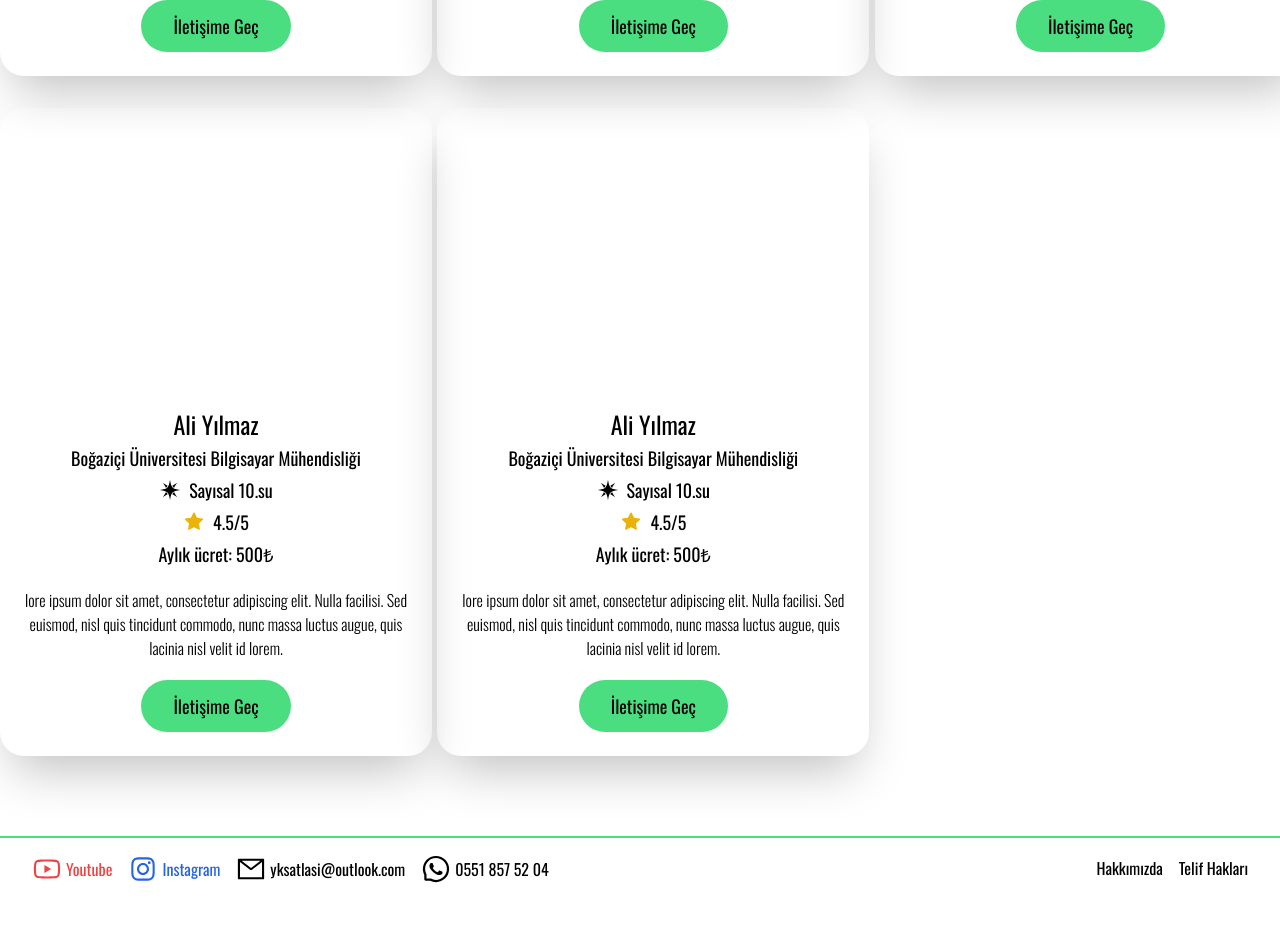
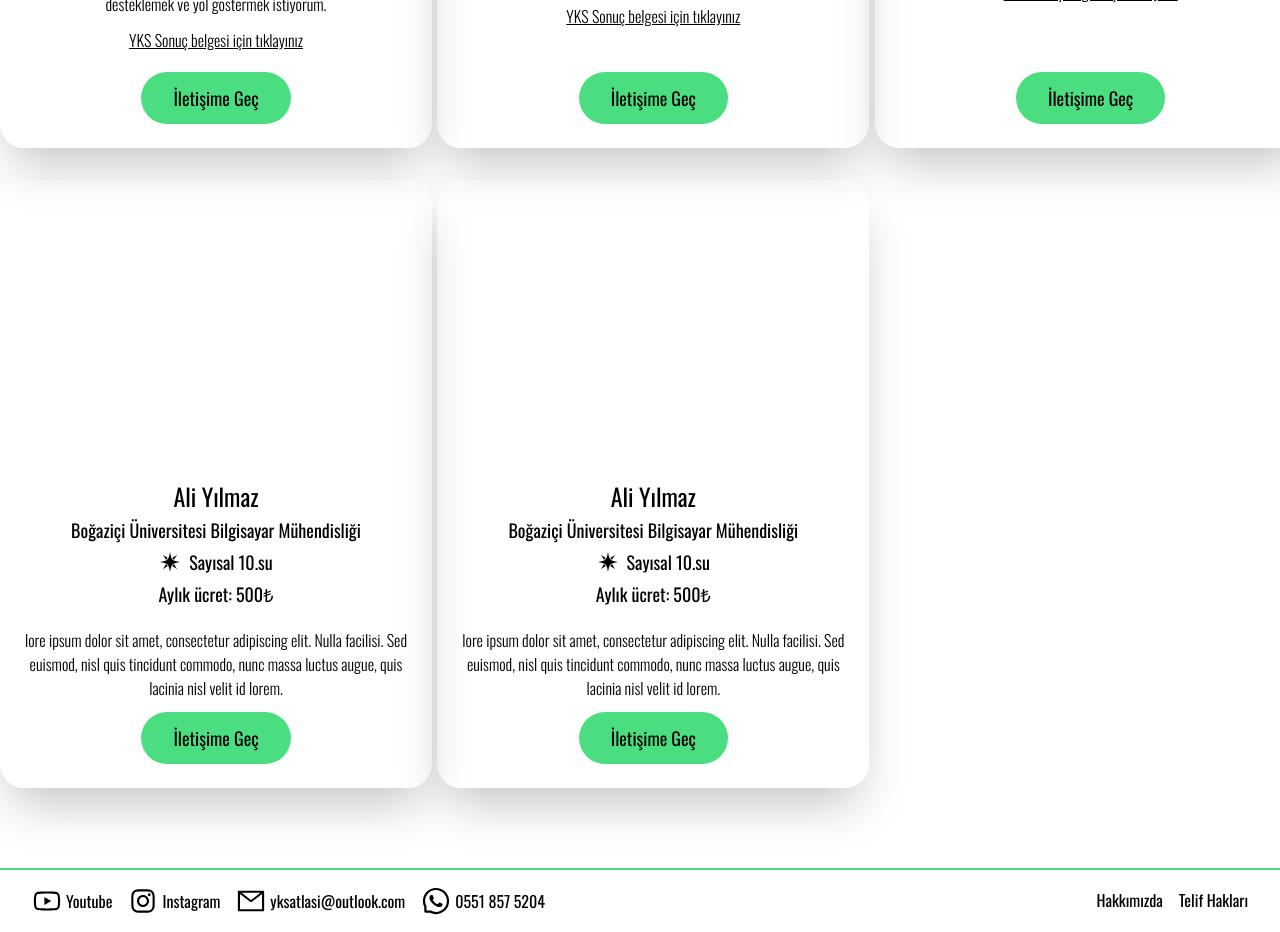
Before and after one commit to SuleymanTolgaAcar/koc-akademi, a Next.js app: page /kocluk in a window 1280 px wide. Shown: the part 2240-3172 px from the top of the page. Before the commit the page ends 3140 px from the top, so only its background shows below. Built offline with nearby package versions, Linux system fonts and the light colour scheme.

Commit message:
added yks documents

```diff
--- a/app/iletisim/page.tsx
+++ b/app/iletisim/page.tsx
@@ -6,6 +6,7 @@ import { useSearchParams, useRouter } from "next/navigation";
 import Image from "next/image";
 import contactImg from "@/public/images/contact.svg";
 import emailjs from "@emailjs/browser";
+import { AiOutlineWhatsApp } from "react-icons/ai";
 
 const Iletisim = () => {
   const params = useSearchParams();
@@ -66,7 +67,7 @@ const Iletisim = () => {
   };
 
   return (
-    <div className="w-full flex items-center justify-center pt-20 md:flex-row md:gap-32 flex-col">
+    <div className="w-full flex items-center justify-center pt-20 md:flex-row md:gap-32 flex-col md:mt-4">
       <Image
         alt="iletisim"
         src={contactImg}
@@ -74,6 +75,7 @@ const Iletisim = () => {
         height={700}
         className="rounded-3xl -mt-8"
       />
+      <div className="flex flex-col gap-4">
         <form
           ref={form}
           onSubmit={handleSubmit}
@@ -113,7 +115,9 @@ const Iletisim = () => {
             <option value="" disabled>
               Lütfen bir konu seçin
             </option>
-          <option value="Koçluk almak istiyorum">Koçluk almak istiyorum</option>
+            <option value="Koçluk almak istiyorum">
+              Koçluk almak istiyorum
+            </option>
             <option value="Bilgi almak istiyorum">Bilgi almak istiyorum</option>
             <option value="Aranıza katılmak istiyorum">
               Aranıza katılmak istiyorum
@@ -137,6 +141,15 @@ const Iletisim = () => {
             Gönder
           </button>
         </form>
+        <a
+          href="https://wa.me/905518575204"
+          target="_blank"
+          className="flex gap-1 items-center justify-center transition-all duration-300 transform hover:scale-105 text-black text-xl"
+        >
+          <AiOutlineWhatsApp size={40} />
+          <p className="">Whatsapp Destek Hattımız</p>
+        </a>
+      </div>
     </div>
   );
 };
--- a/app/kocluk/page.tsx
+++ b/app/kocluk/page.tsx
@@ -26,6 +26,7 @@ const Kocluk = () => {
             rating={0}
             description="Ben Tolga, Boğaziçi Bilgisayar Mühendisliği 2. sınıf öğrencisiyim. YKS 2021'de sayısalda 253, YKS 2022'de EA'da 21, dilde 44. oldum. Üniversite sınavını iki defa tecrübe etmiş ve istediği derecelere ulaşmış biri olarak sizlerin de hedeflerinize ulaşabilmenize yardımcı olmak için kurduğumuz bu platformda öğrenci koçu olarak kendim de yer almak istedim."
             image="bg-tolga"
+            docLink="https://drive.google.com/file/d/1TX3Cc0Vg_RNE8yyz3hhppXXxytju1act/view?usp=drive_link"
             full
           />
           <Card
@@ -48,13 +49,25 @@ const Kocluk = () => {
             image="bg-zulal"
           />
           <Card
+            name="Yunus Emre Korkmaz"
+            department="Koç Üniversitesi Bilgisayar Mühendisliği"
+            title="Sayısal 1126.sı"
+            price={500}
+            rating={0}
+            description="Merhaba, ben Yunus. Koç Üniversitesinde bilgisayar mühendisliği okuyorum. Üniversite sınavına hazırlanan öğrencilere koçluk yapmak istiyorum. Neden mi? Çünkü ben de sizin gibi bir zamanlar üniversite hayalini kuran, çok çalışan ve başarılı olan bir öğrenciydim. Üniversite sınavında sayıdal alanda 1126. olarak Türkiye’nin en prestijli üniversitelerinden birine burslu olarak girdim. Bu başarımın arkasında yalnızca çalışkanlık değil, aynı zamanda doğru yöntemler, stratejiler ve motivasyon da vardı. Ben de size bu konularda yardımcı olmak, sizi desteklemek ve yol göstermek istiyorum.
+  "
+            image="bg-yunusemre"
+            docLink="https://drive.google.com/file/d/1TX1Bj20zE9jlO-0rfaAzQAbh1zFEHzqd/view?usp=sharing"
+          />
+          <Card
             name="Muzaffer Berke Savaş"
             department="Hacettepe Üniversitesi Bilgisayar Mühendisliği"
             title="Sayısal 2909.su"
-            price={500}
+            price={600}
             rating={0}
             description="Merhaba! Ben Muzaffer Berke Savaş, 2022 YKS sınavında sayısal alanda Türkiye 2909. oldum. Şu anda aktif olarak Hacettepe Üniversitesi’nde bilgisayar mühendisliği okuyorum. Üniversite sınavına hazırlık konusunda tecrübesi olan bir koçum. Kendi senemde kazandığım tecrübeleri bir sonraki nesil olan sizlere aktarmaktan büyük mutluluk duyuyorum. Bu süreçte çoğu sınav stratejisini, zaman yönetim becerisini, hedefe yönelik net arttırma becerisini kazandırmayı hedefliyorum."
             image="bg-muzaffer"
+            docLink="https://drive.google.com/file/d/1TXNGofokASBuQmo4BubfqiMajZ4fCc3j/view?usp=sharing"
           />
           <Card
             name="Mehmet Oğuz Kocadere"
@@ -64,13 +77,14 @@ const Kocluk = () => {
             rating={0}
             description="Ben Mehmet Oğuz Kocadere, 20 yaşındayım. Hacettepe Bilgisayar Mühendisliği 2. Sınıf öğrencisiyim. YKS’ de sayısal 2881 sıralama yaparak bu okulu kazandım. Bunun için en çok bana katkı sağlayan alanlar AYT matematik, biyoloji ve kimya netlerim oldu ve kendime bu alanlarda güveniyorum. Bu yolda ilerlerken kullandığım yöntemleri anlatmaya ve aklınıza takılan sorularda yardım etmeye ve rehberiniz olmaya hazırım. "
             image="bg-mehmetoguz"
+            docLink="https://drive.google.com/file/d/1TbENzq6GMfhqHTEaCCcIZKLfufyeirBJ/view?usp=sharing"
           />
           <Card
             name="Ali Yılmaz"
             department="Boğaziçi Üniversitesi Bilgisayar Mühendisliği"
             title="Sayısal 10.su"
             price={500}
-            rating={4.5}
+            rating={0}
             description="lore ipsum dolor sit amet, consectetur adipiscing elit. Nulla
         facilisi. Sed euismod, nisl quis tincidunt commodo, nunc
         massa luctus augue, quis lacinia nisl velit id lorem."
@@ -81,18 +95,7 @@ const Kocluk = () => {
             department="Boğaziçi Üniversitesi Bilgisayar Mühendisliği"
             title="Sayısal 10.su"
             price={500}
-            rating={4.5}
-            description="lore ipsum dolor sit amet, consectetur adipiscing elit. Nulla
-        facilisi. Sed euismod, nisl quis tincidunt commodo, nunc
-        massa luctus augue, quis lacinia nisl velit id lorem."
-            image="/images/man.avif"
-          />
-          <Card
-            name="Ali Yılmaz"
-            department="Boğaziçi Üniversitesi Bilgisayar Mühendisliği"
-            title="Sayısal 10.su"
-            price={500}
-            rating={4.5}
+            rating={0}
             description="lore ipsum dolor sit amet, consectetur adipiscing elit. Nulla
         facilisi. Sed euismod, nisl quis tincidunt commodo, nunc
         massa luctus augue, quis lacinia nisl velit id lorem."
--- a/components/Card.tsx
+++ b/components/Card.tsx
@@ -13,6 +13,7 @@ interface CardProps {
   image: string;
   founder?: boolean;
   full?: boolean;
+  docLink?: string;
 }
 
 const Card: React.FC<CardProps> = ({
@@ -25,6 +26,7 @@ const Card: React.FC<CardProps> = ({
   department,
   founder = false,
   full = false,
+  docLink,
 }) => {
   return (
     <div className="rounded-3xl w-11/12 xl:w-fit p-6 flex flex-col gap-1 items-center shadow-2xl xl:col-span-4 col-span-12">
@@ -44,9 +46,18 @@ const Card: React.FC<CardProps> = ({
         </h3>
       )}
       {!founder && <h3 className="text-lg">Aylık ücret: {price}₺</h3>}
-      <div className="py-4 md:w-96 flex items-center justify-center">
+      <div className="pt-4 pb-2 md:w-96 flex items-center justify-center">
         <p className="text-base font-light text-center">{description}</p>
       </div>
+      {!founder && docLink && (
+        <a
+          href={docLink}
+          target="_blank"
+          className="text-base font-light underline mb-4"
+        >
+          YKS Sonuç belgesi için tıklayınız
+        </a>
+      )}
       {!founder && !full && (
         <Link
           href="/iletisim?konu=kocluk"
--- a/components/Footer.tsx
+++ b/components/Footer.tsx
@@ -16,7 +16,7 @@ const Footer = () => {
         <a
           href="https://www.youtube.com/@mkaanguney"
           target="_blank"
-          className="flex gap-1 items-center transition-all duration-300 transform hover:scale-105 text-red-500"
+          className="flex gap-1 items-center transition-all duration-300 transform hover:scale-105 text-black"
         >
           <AiOutlineYoutube size={30} />
           <p className="">Youtube</p>
@@ -24,7 +24,7 @@ const Footer = () => {
         <a
           href="https://www.instagram.com/yks_atlasi/"
           target="_blank"
-          className="flex gap-1 items-center transition-all duration-300 transform hover:scale-105 text-blue-600"
+          className="flex gap-1 items-center transition-all duration-300 transform hover:scale-105 text-black"
         >
           <AiOutlineInstagram size={30} />
           <p className="">Instagram</p>
@@ -43,7 +43,7 @@ const Footer = () => {
           className="flex gap-1 items-center transition-all duration-300 transform hover:scale-105 text-black"
         >
           <AiOutlineWhatsApp size={30} />
-          <p className="">0551 857 52 04</p>
+          <p className="">0551 857 5204</p>
         </a>
       </div>
       <div className="flex gap-4 flex-col md:flex-row">
--- a/tailwind.config.js
+++ b/tailwind.config.js
@@ -17,6 +17,7 @@ module.exports = {
         muzaffer: "url('/images/muzaffer.jpg')",
         mehmetoguz: "url('/images/mehmet oguz.jpg')",
         zulal: "url('/images/zülal.jpg')",
+        yunusemre: "url('/images/yunusemre.jpg')",
       },
     },
   },
```
Also changed, not shown: public/images/yunusemre.jpg (added). Lines whose indentation alone changed are shown as unchanged.
